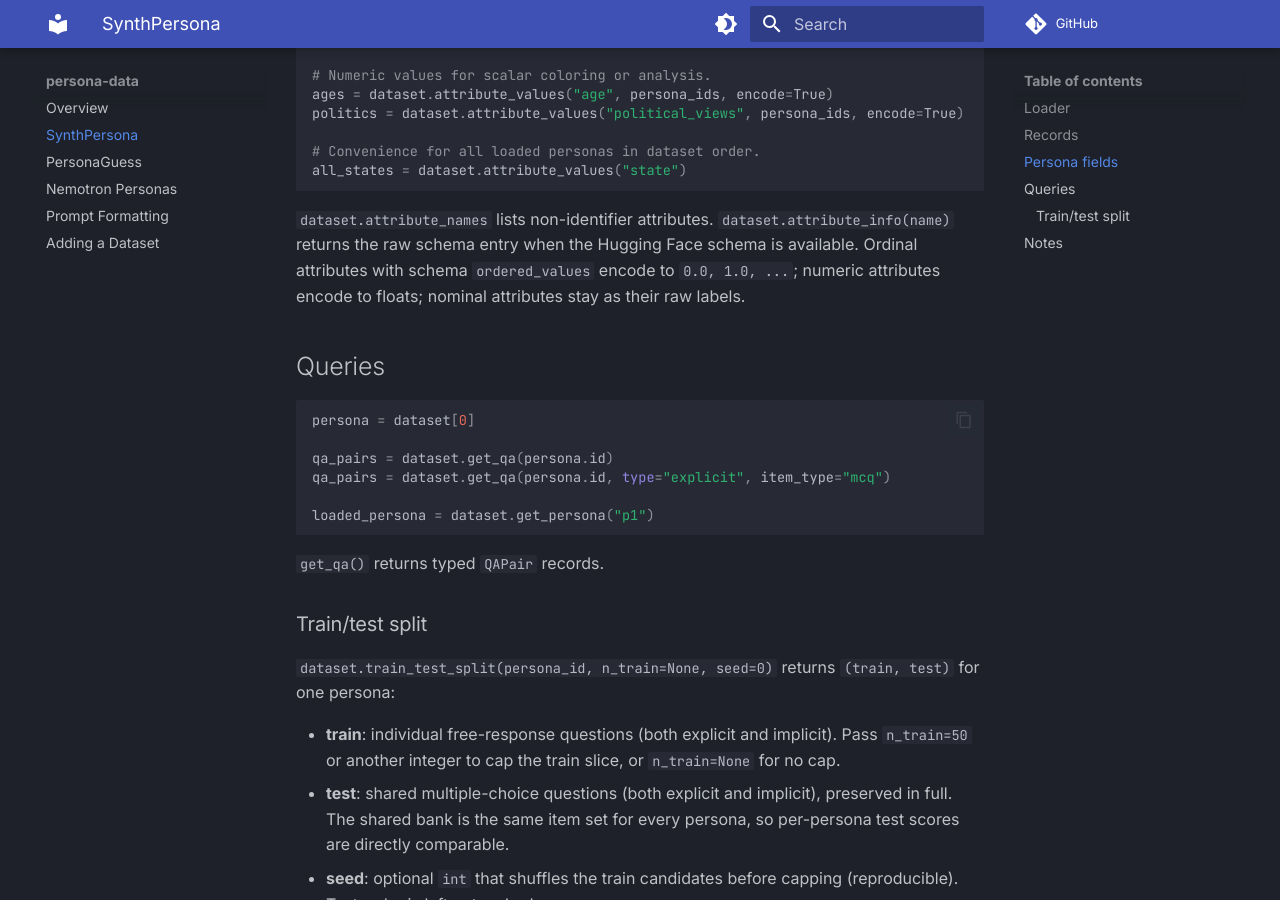
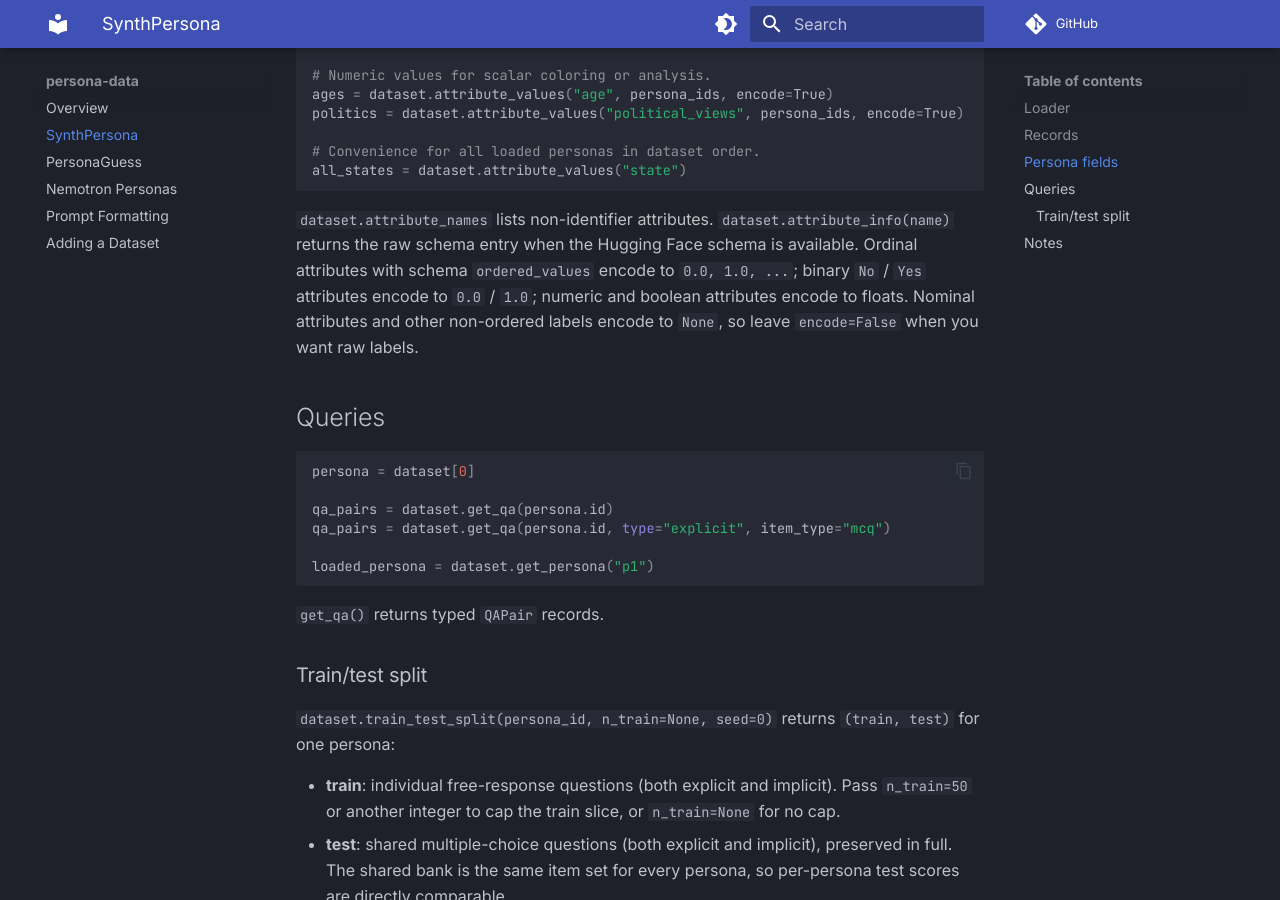
Before and after one commit to implicit-personalization/persona-data, an MkDocs documentation site: the page built from docs/synth_persona.md, in a window 1280 px wide and 900 px high, scrolled down 2569 px. Built offline with MkDocs 1.6.1 and Material for MkDocs 9.7.7, drawn with Linux system fonts in a browser that asks for light colours; comment, search, counter and statistics services are not loaded.

Commit message:
Small docs update

```diff
--- a/docs/synth_persona.md
+++ b/docs/synth_persona.md
@@ -97,8 +97,10 @@ all_states = dataset.attribute_values("state")
 
 `dataset.attribute_names` lists non-identifier attributes. `dataset.attribute_info(name)`
 returns the raw schema entry when the Hugging Face schema is available. Ordinal
-attributes with schema `ordered_values` encode to `0.0, 1.0, ...`; numeric
-attributes encode to floats; nominal attributes stay as their raw labels.
+attributes with schema `ordered_values` encode to `0.0, 1.0, ...`; binary
+`No` / `Yes` attributes encode to `0.0` / `1.0`; numeric and boolean
+attributes encode to floats. Nominal attributes and other non-ordered labels
+encode to `None`, so leave `encode=False` when you want raw labels.
 
 ## Queries
 
```
Also changed, not shown: 2 other files.
